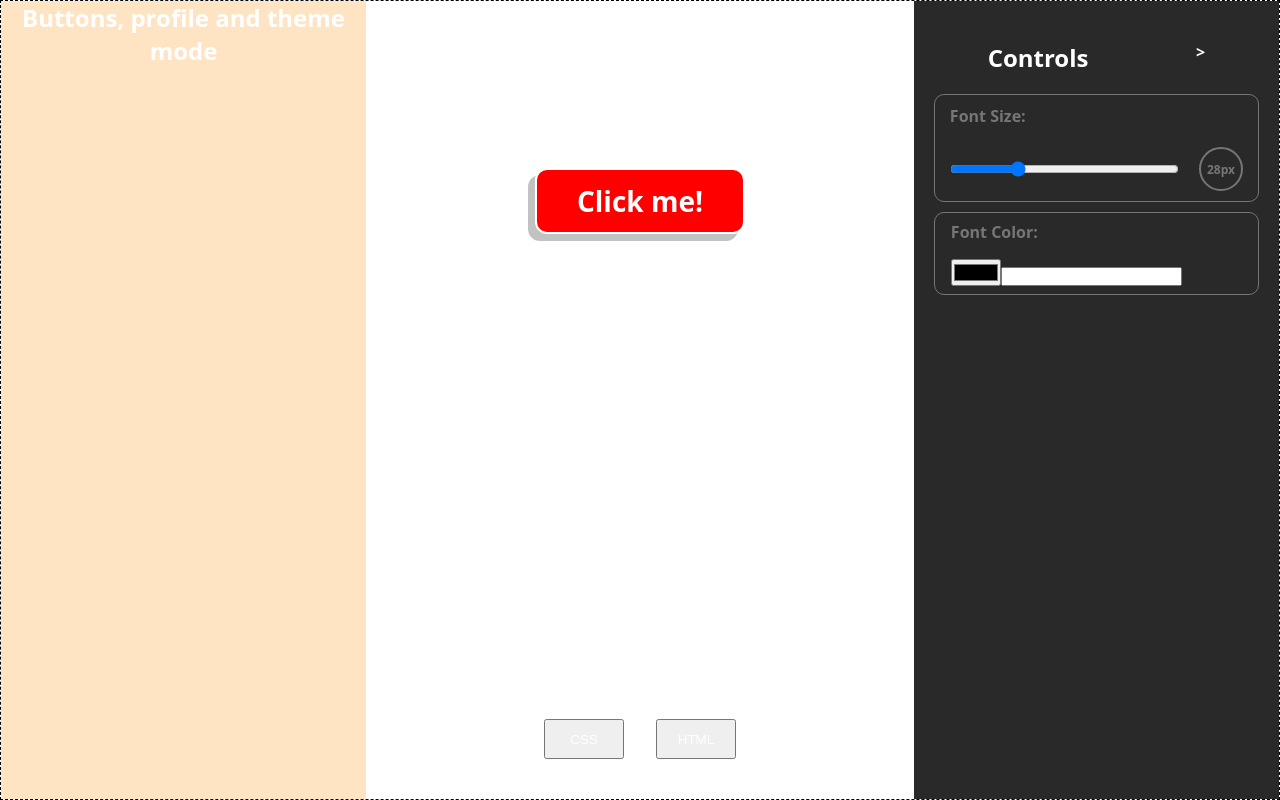
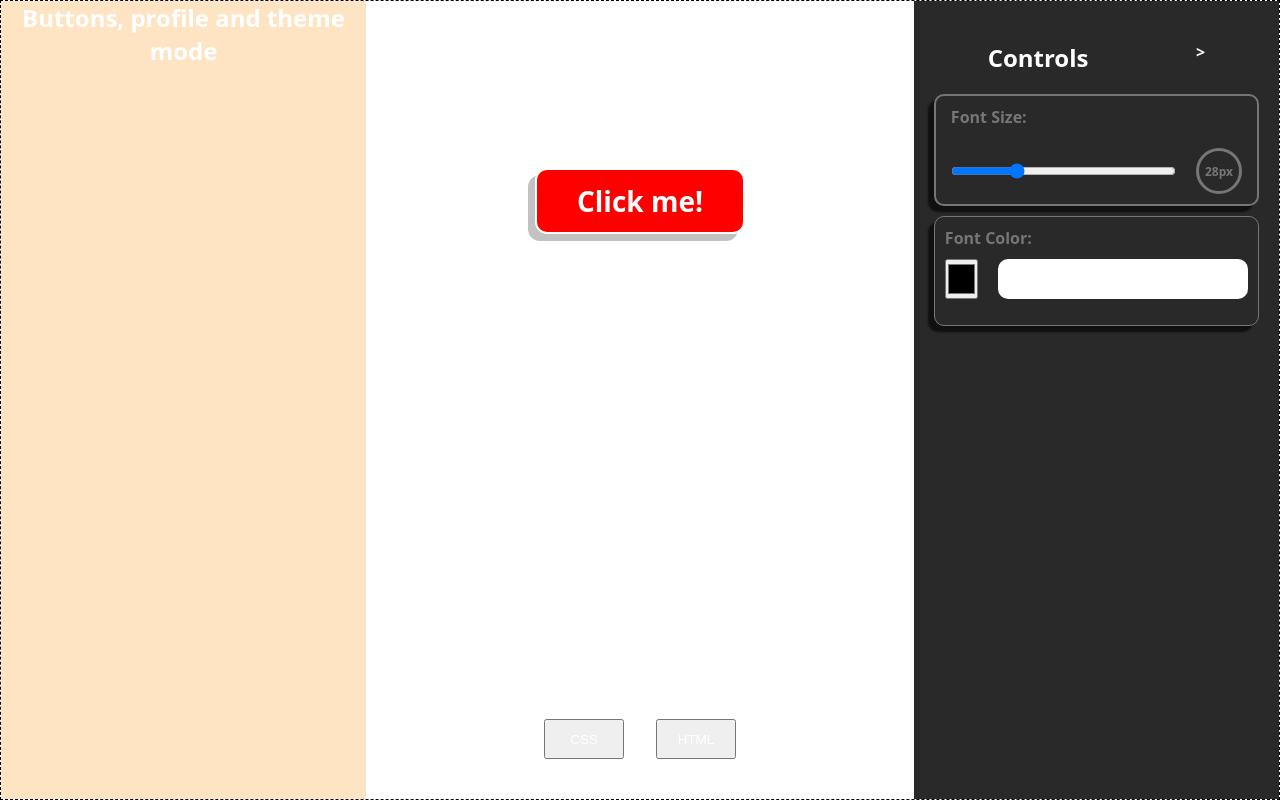
Before and after one commit to J-C-S-V/button-builder, a React (Vite) app: page / in a window 1280 px wide. Built offline with nearby package versions, Linux system fonts and the light colour scheme.

Commit message:
Update font color styles

```diff
--- a/src/components/ChangeFontColor.module.css
+++ b/src/components/ChangeFontColor.module.css
@@ -1,14 +1,34 @@
-.controls__font-color {
+.font-color {
   display: flex;
   flex-direction: column;
   align-items: flex-start;
-  gap: 1em;
+  gap: 1rem;
   border: 1px solid var(--color-text-black-light);
   border-radius: 10px;
-  padding: 0.5em 1em;
-  margin-bottom: 1em;
+  padding: 1rem 1rem;
+  margin-bottom: 1rem;
+  min-height: 11rem;
+  box-shadow: -6px 6px 2px 0px var(--color-background-dark-hard);
 }
 
-.controls__label {
+.font-color__label {
   color: var(--color-text-black-light);
 }
+
+.font-color__input-container {
+  width: 100%;
+  display: flex;
+  justify-content: flex-start;
+  gap: 2rem;
+}
+
+.font-color__input-color {
+  width: 4rem;
+  height: 4rem;
+}
+
+.font-color__input-text {
+  width: 100%;
+  border: none;
+  border-radius: 10px;
+}
--- a/src/components/ChangeFontColor.tsx
+++ b/src/components/ChangeFontColor.tsx
@@ -8,19 +8,19 @@ export const ChangeFontColor = ({
   onFontColorChange: (e: React.ChangeEvent<HTMLInputElement>) => void;
 }) => {
   return (
-    <div className={styles["controls__font-color"]}>
-      <label htmlFor="fontColor" className={styles["controls__label"]}>
+    <div className={styles["font-color"]}>
+      <label htmlFor="fontColor" className={styles["font-color__label"]}>
         Font Color:
       </label>
-      <div className={styles["controls__input-color"]}>
+      <div className={styles["font-color__input-container"]}>
         <input
-          className={styles["controls__input-font-color"]}
+          className={styles["font-color__input-color"]}
           type="color"
           id="fontColor"
           value={fontColor}
           onChange={onFontColorChange}
         />
-        <input type="text" className={styles["controls__font-color-preview"]} value={fontColor} onChange={onFontColorChange} />
+        <input type="text" className={styles["font-color__input-text"]} value={fontColor} onChange={onFontColorChange} />
       </div>
     </div>
   );
--- a/src/components/ChangeFontSize.module.css
+++ b/src/components/ChangeFontSize.module.css
@@ -3,10 +3,12 @@
   flex-direction: column;
   align-items: flex-start;
   gap: 2rem;
-  border: 1px solid var(--color-text-black-light);
+  border: 2px solid var(--color-text-black-light);
   border-radius: 10px;
   padding: 1rem 1.5rem;
   margin-bottom: 1rem;
+  min-height: 11rem;
+  box-shadow: -6px 6px 2px 0px var(--color-background-dark-hard);
 }
 
 .font-size__label {
@@ -31,7 +33,7 @@
 
 .font-size__span-container {
   position: relative;
-  border: 2px solid var(--color-text-black-light);
+  border: 3px solid var(--color-text-black-light);
   border-radius: 50%;
   padding: 2rem;
 }
--- a/src/index.css
+++ b/src/index.css
@@ -23,6 +23,7 @@ html {
   --color-background-white: #fff;
   --color-background-gray: #c2c2c2;
   --color-background-gray-light: #e8e8e8;
+  --color-background-dark-hard: #101010;
   --color-background-dark: #292929;
   --color-background-dark-light: #383838;
 
```
